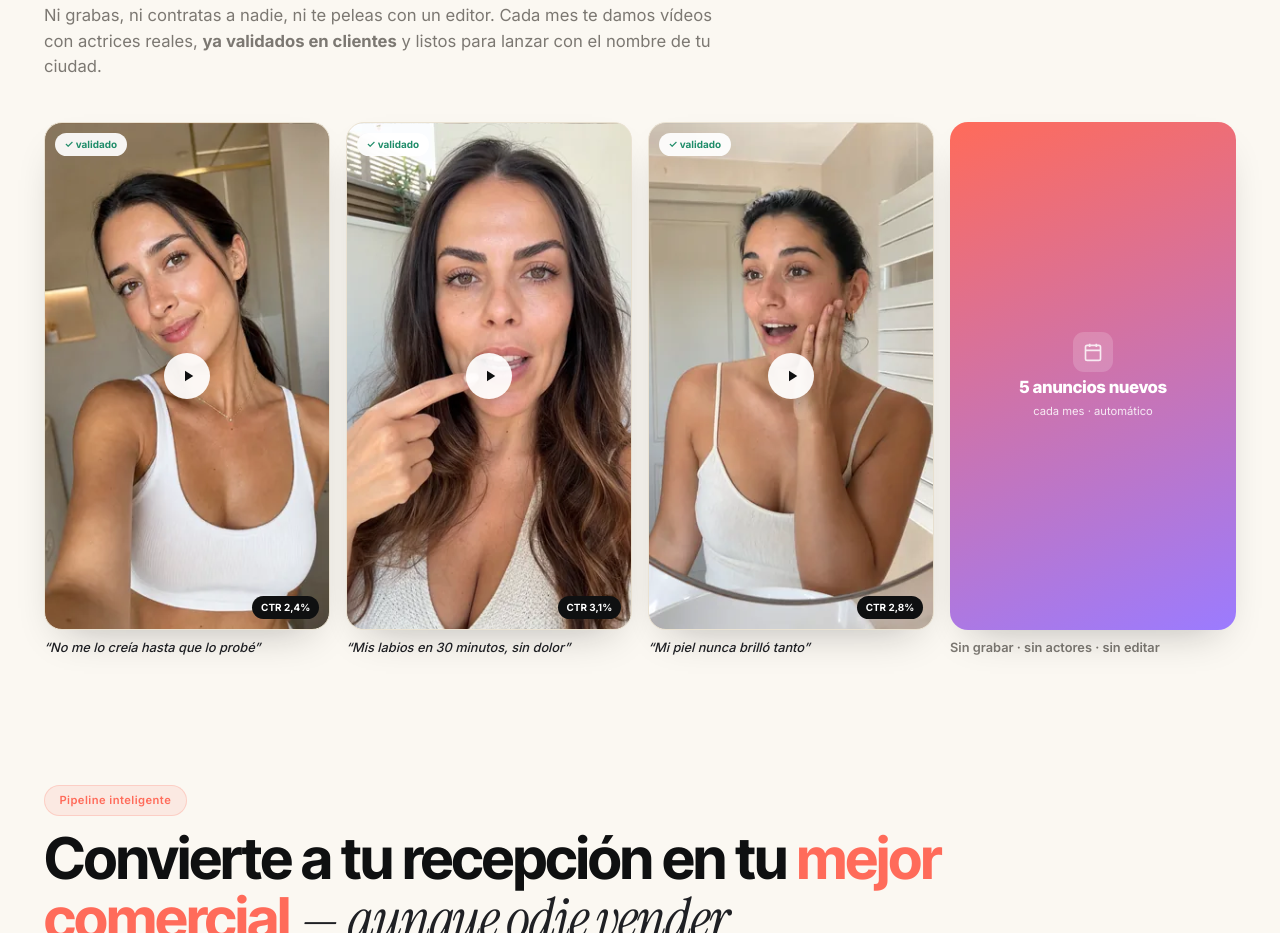
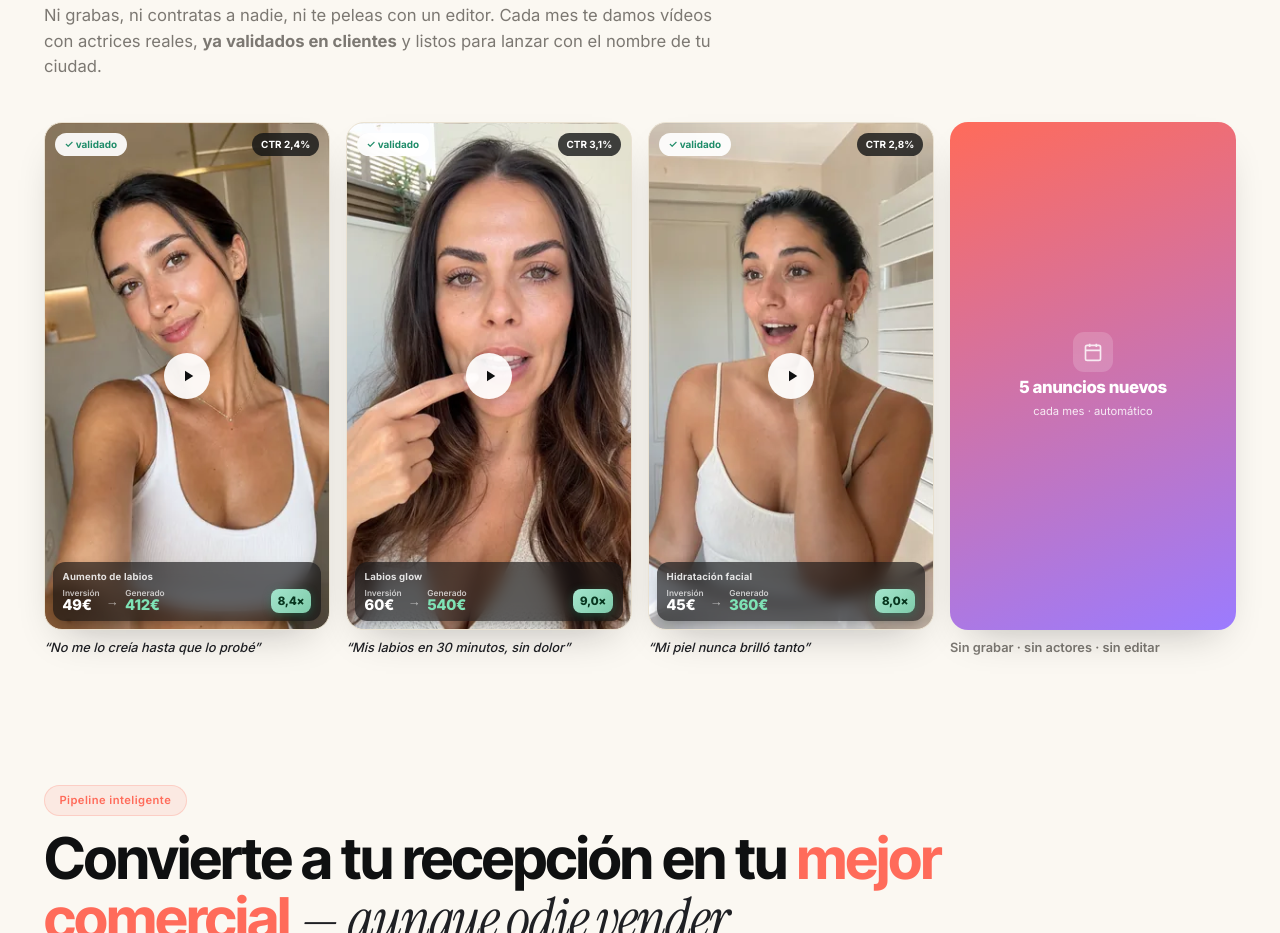
Before and after one commit to Lucenathor/aura-aesthetic-deck, a website: page mvp/index.html in a window 1280 px wide. Shown: the part 4576-5509 px from the top of the page. Drawn offline with nearby package versions, Linux system fonts and the light colour scheme; animation ran at ten frames a second.

Commit message:
Landing: metricas estilo Meta Ads en anuncios (inversion -> generado + ROAS, conteo animado)

```diff
--- a/mvp/index.html
+++ b/mvp/index.html
@@ -205,8 +205,20 @@ img{max-width:100%;display:block}
 .ugc-play svg{width:18px;height:18px;margin-left:2px}
 .ugc:hover .ugc-play{transform:translate(-50%,-50%) scale(1.12)}
 .ugc-badge{position:absolute;top:10px;left:10px;padding:.25rem .6rem;border-radius:999px;background:rgba(255,255,255,.92);backdrop-filter:blur(6px);font-size:.62rem;font-weight:700;color:#1f8c69}
-.ugc-ctr{position:absolute;bottom:10px;right:10px;padding:.25rem .55rem;border-radius:999px;background:var(--ink);color:#fff;font-size:.62rem;font-weight:700}
+.ugc-ctr{position:absolute;top:10px;right:10px;padding:.25rem .55rem;border-radius:999px;background:rgba(15,16,17,.78);backdrop-filter:blur(6px);color:#fff;font-size:.62rem;font-weight:700}
 .ugc-cap{font-size:.8rem;color:var(--ink-soft);font-weight:500;line-height:1.3;font-style:italic}
+/* Barra de metricas estilo Meta Ads sobre el video */
+.ugc-metrics{position:absolute;left:8px;right:8px;bottom:8px;padding:.5rem .6rem;border-radius:12px;background:rgba(15,16,17,.62);backdrop-filter:blur(8px);color:#fff;box-shadow:0 6px 16px -6px rgba(0,0,0,.4)}
+.ugc-metrics .um-camp{display:block;font-size:.6rem;font-weight:700;letter-spacing:.02em;opacity:.85;margin-bottom:.3rem;white-space:nowrap;overflow:hidden;text-overflow:ellipsis}
+.ugc-metrics .um-row{display:flex;align-items:center;gap:.4rem}
+.ugc-metrics .um{display:flex;flex-direction:column;line-height:1.05}
+.ugc-metrics .um small{font-size:.52rem;opacity:.7;font-weight:600}
+.ugc-metrics .um b{font-family:'Inter Tight';font-size:.92rem;font-weight:800}
+.ugc-metrics .um-ret{color:#7FE3B6}
+.ugc-metrics .um-arrow{opacity:.6;font-weight:700;font-size:.8rem}
+.ugc-metrics .um-roas{margin-left:auto;background:linear-gradient(135deg,var(--mint),#7FCBAA);color:#08361f;font-family:'Inter Tight';font-weight:800;font-size:.72rem;padding:.2rem .45rem;border-radius:8px;box-shadow:0 2px 8px rgba(31,140,105,.4)}
+.ugc.in .ugc-metrics .um-roas{animation:roasPop .6s var(--ease)}
+@keyframes roasPop{0%{transform:scale(1)}40%{transform:scale(1.18)}100%{transform:scale(1)}}
 .ugc-vid.next{display:flex;flex-direction:column;align-items:center;justify-content:center;gap:.4rem;background:linear-gradient(160deg,var(--accent),var(--accent-2));color:#fff;text-align:center;padding:1rem;border:0}
 .ugc-vid.next .ugc-cal{width:40px;height:40px;border-radius:11px;background:rgba(255,255,255,.2);display:grid;place-items:center}
 .ugc-vid.next .ugc-cal svg{width:20px;height:20px}
@@ -1315,6 +1327,7 @@ img{max-width:100%;display:block}
           <span class="ugc-play"><svg viewBox="0 0 24 24" fill="currentColor"><path d="M8 5v14l11-7z"/></svg></span>
           <span class="ugc-badge">✓ validado</span>
           <span class="ugc-ctr">CTR 2,4%</span>
+          <div class="ugc-metrics"><span class="um-camp">Aumento de labios</span><div class="um-row"><span class="um"><small>Inversión</small><b>49€</b></span><span class="um-arrow">→</span><span class="um"><small>Generado</small><b class="um-ret" data-to="412">0€</b></span><span class="um-roas">8,4×</span></div></div>
         </div>
         <div class="ugc-cap">“No me lo creía hasta que lo probé”</div>
       </div>
@@ -1323,6 +1336,7 @@ img{max-width:100%;display:block}
           <span class="ugc-play"><svg viewBox="0 0 24 24" fill="currentColor"><path d="M8 5v14l11-7z"/></svg></span>
           <span class="ugc-badge">✓ validado</span>
           <span class="ugc-ctr">CTR 3,1%</span>
+          <div class="ugc-metrics"><span class="um-camp">Labios glow</span><div class="um-row"><span class="um"><small>Inversión</small><b>60€</b></span><span class="um-arrow">→</span><span class="um"><small>Generado</small><b class="um-ret" data-to="540">0€</b></span><span class="um-roas">9,0×</span></div></div>
         </div>
         <div class="ugc-cap">“Mis labios en 30 minutos, sin dolor”</div>
       </div>
@@ -1331,6 +1345,7 @@ img{max-width:100%;display:block}
           <span class="ugc-play"><svg viewBox="0 0 24 24" fill="currentColor"><path d="M8 5v14l11-7z"/></svg></span>
           <span class="ugc-badge">✓ validado</span>
           <span class="ugc-ctr">CTR 2,8%</span>
+          <div class="ugc-metrics"><span class="um-camp">Hidratación facial</span><div class="um-row"><span class="um"><small>Inversión</small><b>45€</b></span><span class="um-arrow">→</span><span class="um"><small>Generado</small><b class="um-ret" data-to="360">0€</b></span><span class="um-roas">8,0×</span></div></div>
         </div>
         <div class="ugc-cap">“Mi piel nunca brilló tanto”</div>
       </div>
@@ -1738,6 +1753,12 @@ const cardIO = new IntersectionObserver(entries=>{
 document.querySelectorAll('.b-card').forEach(el=>cardIO.observe(el));
 const stepIO=new IntersectionObserver(es=>{es.forEach(e=>{if(e.isIntersecting){e.target.classList.add('in');stepIO.unobserve(e.target);}});},{threshold:.35});
 document.querySelectorAll('.flow-step').forEach(el=>stepIO.observe(el));
+/* Metricas Meta Ads: clase in + conteo del generado */
+(function(){
+  function cu(el){ var to=parseInt(el.getAttribute('data-to')||'0',10); if(to<=0){el.textContent='0€';return;} var dur=1100,t0=null; function st(ts){ if(!t0)t0=ts; var p=Math.min((ts-t0)/dur,1); var v=Math.round(to*(1-Math.pow(1-p,3))); el.textContent=v+'€'; if(p<1)requestAnimationFrame(st);} requestAnimationFrame(st); }
+  var io=new IntersectionObserver(function(es){ es.forEach(function(e){ if(e.isIntersecting){ e.target.classList.add('in'); var r=e.target.querySelector('.um-ret'); if(r) cu(r); io.unobserve(e.target); } }); },{threshold:.4});
+  document.querySelectorAll('.ugc').forEach(function(el){ if(el.querySelector('.um-ret')) io.observe(el); });
+})();
 /* Agenda viva en bucle: la reserva va saltando de hora en hora mientras es visible */
 (function liveAgenda(){
   var ag=document.getElementById('liveAgenda'); if(!ag) return;
```
